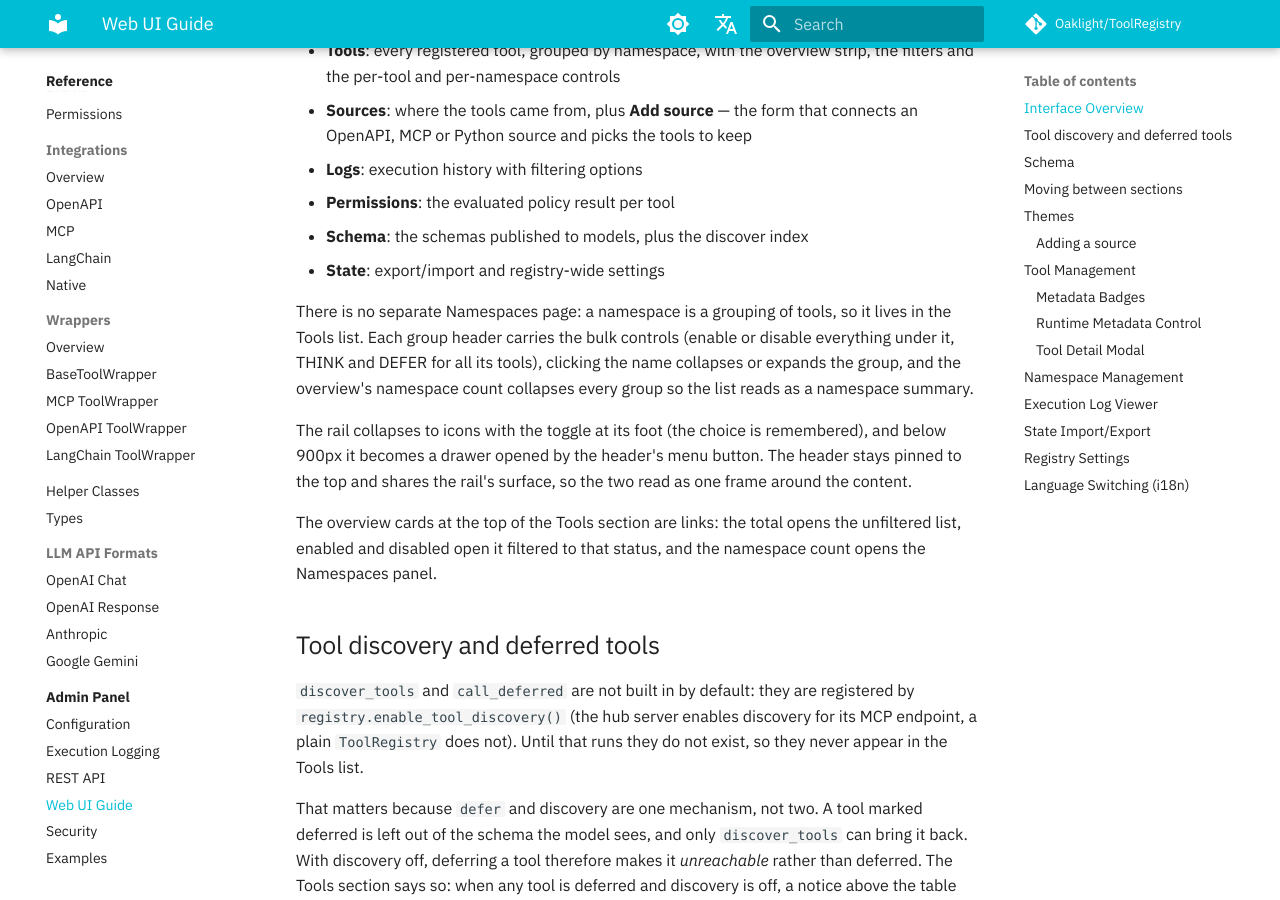
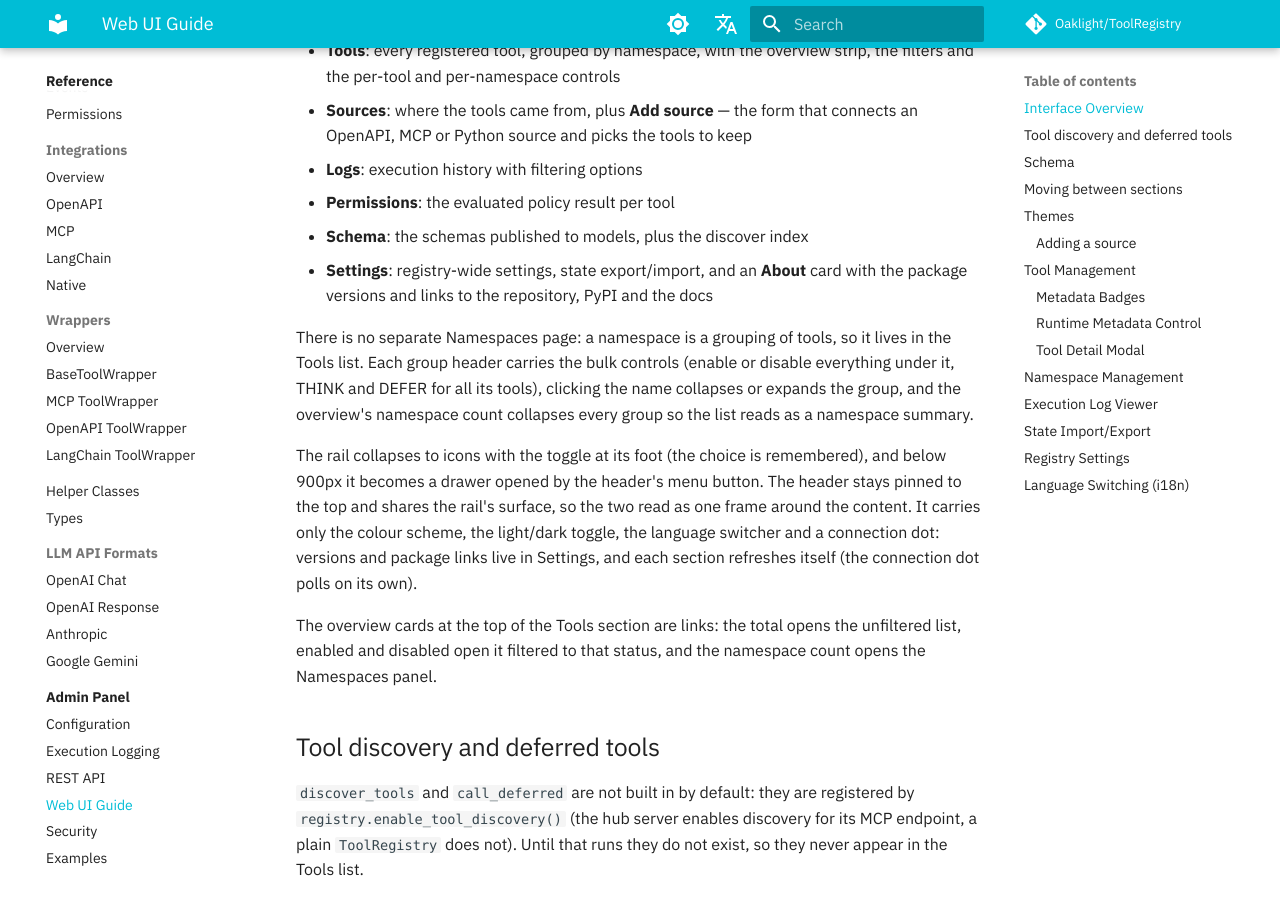
Before and after one commit to Oaklight/ToolRegistry, an MkDocs documentation site: the page built from docs/admin/web-ui.md, in a window 1280 px wide and 900 px high, scrolled down 415 px. Built offline with MkDocs 1.6.1 and Material for MkDocs 9.7.7, drawn with Linux system fonts in a browser that asks for light colours; some web fonts are replaced; comment, search, counter and statistics services are not loaded; some of the changed text lies outside the part shown.

Commit message:
docs(admin): describe the Settings section and its About card

```diff
--- a/docs/admin/web-ui.md
+++ b/docs/admin/web-ui.md
@@ -14,7 +14,8 @@ the selected section's content on the right.
 - **Logs**: execution history with filtering options
 - **Permissions**: the evaluated policy result per tool
 - **Schema**: the schemas published to models, plus the discover index
-- **State**: export/import and registry-wide settings
+- **Settings**: registry-wide settings, state export/import, and an **About**
+  card with the package versions and links to the repository, PyPI and the docs
 
 There is no separate Namespaces page: a namespace is a grouping of tools, so it
 lives in the Tools list. Each group header carries the bulk controls (enable or
@@ -25,7 +26,10 @@ collapses every group so the list reads as a namespace summary.
 The rail collapses to icons with the toggle at its foot (the choice is
 remembered), and below 900px it becomes a drawer opened by the header's menu
 button. The header stays pinned to the top and shares the rail's surface, so
-the two read as one frame around the content.
+the two read as one frame around the content. It carries only the colour
+scheme, the light/dark toggle, the language switcher and a connection dot:
+versions and package links live in Settings, and each section refreshes itself
+(the connection dot polls on its own).
 
 The overview cards at the top of the Tools section are links: the total opens
 the unfiltered list, enabled and disabled open it filtered to that status, and
@@ -201,6 +205,9 @@ definition.
 
 ## State Import/Export
 
+State export and import live in the **Settings** section alongside the registry
+settings and the About card.
+
 - Export current disabled state as JSON
 - Import previously exported state
 - Invalid files are rejected before the confirmation dialog, and a malformed
@@ -211,7 +218,7 @@ definition.
 
 ## Registry Settings
 
-The State panel also controls the namespace separator (`-` or `.`). Applying a
+The Settings section also controls the namespace separator (`-` or `.`). Applying a
 change **renames every namespaced tool immediately** — for example
 `math_utils-square` becomes `math_utils.square`. Calls that still use the old
 names pass no longer resolve, and existing log entries keep the old names. The
```
Also changed, not shown: docs/changelog.md (+4 -0 lines).
